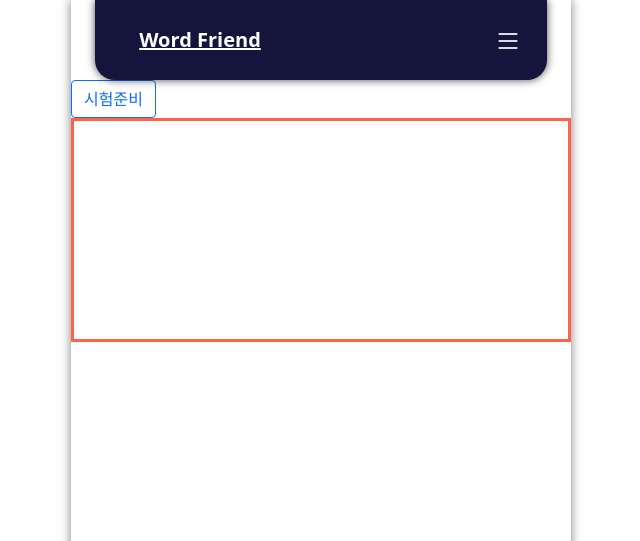
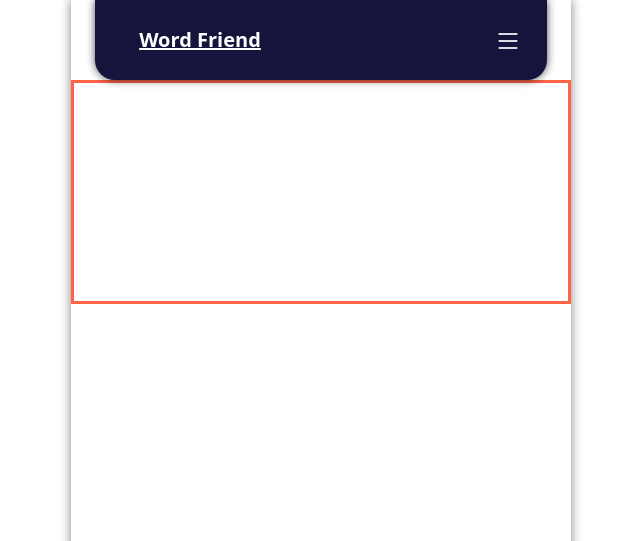
Before and after one commit to obov/word-friend, a Flask app: template templates/word/exam.html in a window 1280 px wide. Shown: the top 541 px of the page, without its empty margins (319-959 px from the left). Run offline with Flask 2, Linux system fonts and the light colour scheme; the template is opened without the code that fills it, so the values that code supplies are empty; some libraries are stand-ins or nearby versions.

Commit message:
Update exam.html

```diff
--- a/templates/word/exam.html
+++ b/templates/word/exam.html
@@ -3,36 +3,33 @@
 <!DOCTYPE html>
 <html lang="en">
 <head>
-    <meta charset="UTF-8" />
-    <meta http-equiv="X-UA-Compatible" content="IE=edge" />
-    <meta name="viewport" content="width=device-width, initial-scale=1.0" />
-    <link
-      href="https://cdn.jsdelivr.net/npm/bootstrap@5.0.2/dist/css/bootstrap.min.css"
-      rel="stylesheet"
-      integrity="sha384-EVSTQN3/azprG1Anm3QDgpJLIm9Nao0Yz1ztcQTwFspd3yD65VohhpuuCOmLASjC"
-      crossorigin="anonymous"
-    />
+    <meta charset="UTF-8">
+    <meta http-equiv="X-UA-Compatible" content="IE=edge">
+    <meta name="viewport" content="width=device-width, initial-scale=1.0">
+    <link href="https://cdn.jsdelivr.net/npm/bootstrap@5.0.2/dist/css/bootstrap.min.css" rel="stylesheet"
+          integrity="sha384-EVSTQN3/azprG1Anm3QDgpJLIm9Nao0Yz1ztcQTwFspd3yD65VohhpuuCOmLASjC" crossorigin="anonymous">
     <script src="https://ajax.googleapis.com/ajax/libs/jquery/3.5.1/jquery.min.js"></script>
-    <script
-      src="https://cdn.jsdelivr.net/npm/bootstrap@5.0.2/dist/js/bootstrap.bundle.min.js"
+    <script src="https://cdn.jsdelivr.net/npm/bootstrap@5.0.2/dist/js/bootstrap.bundle.min.js"
             integrity="sha384-MrcW6ZMFYlzcLA8Nl+NtUVF0sA7MsXsP1UyJoMp4YLEuNSfAP+JcXn/tWtIaxVXM"
-      crossorigin="anonymous"
-    ></script>
-    <link rel="stylesheet" href="../static/css/word/exam.css" />
-    <script src="../static/js/exam.js"></script>
+            crossorigin="anonymous"></script>
+        <link rel="stylesheet" href="../../static/css/word/exam.css">
+    <script src="../../static/js/exam.js"></script>
 
-    <link href="https://fonts.googleapis.com/css2?family=Gowun+Dodum&display=swap" rel="stylesheet" />
+    <link href="https://fonts.googleapis.com/css2?family=Gowun+Dodum&display=swap" rel="stylesheet">
 
     <title>word-friend</title>
+
 </head>
 
 <body>
 <div class="mybox">
     <div class="mybucket">
-        <button onclick="ready_exam()" type="button" class="btn btn-outline-primary">시험준비</button>
+
     </div>
 </div>
-    <section style="border: solid 3px tomato" class="exam" id="exam_section"></section>
+<section style="border: solid 3px tomato" class="exam" id="exam_section">
+
+</section>
 </body>
 </html>
 
```
Lines whose indentation alone changed are shown as unchanged.
